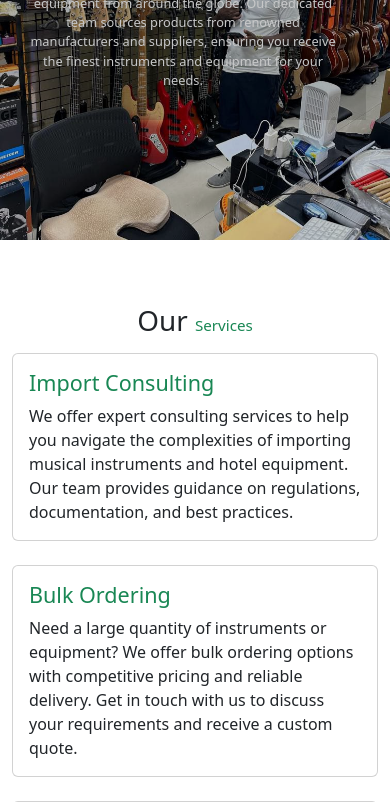
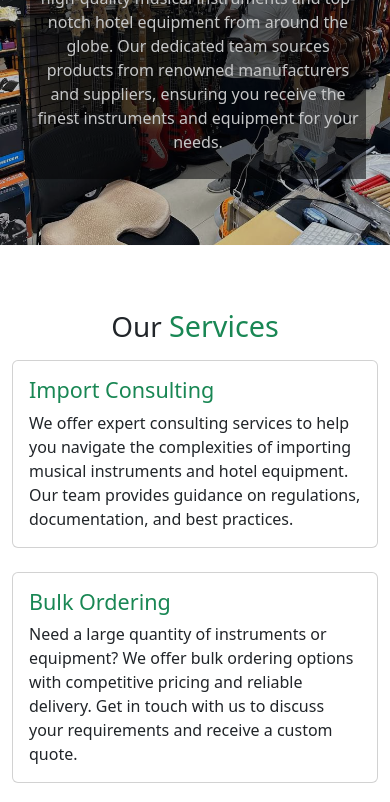
Before and after one commit to ADhailu/AKYF, a plain HTML site: page services.html in a window 390 px wide. Shown: the part 260-1062 px from the top of the page. Drawn offline with nearby package versions, Linux system fonts and the light colour scheme.

Commit message:
Update services.css

```diff
--- a/css/services.css
+++ b/css/services.css
@@ -53,8 +53,8 @@
     font-size: 1.3rem;
     font-weight: bold;
     margin-bottom: 1rem;
-    font-weight: 400;
-    background-color: rgba(0, 0, 0, 0.274);
+    font-weight: 300;
+    background-color: rgba(7, 7, 8, 0.557);
     padding: 30px;
 }
 
@@ -69,21 +69,25 @@
     transition: .3s all;
     cursor: pointer;
 }
+span{
+    font-size: 1.8rem;
 
+}
 @media (max-width: 767.98px) {
     .mb-4 {
         margin-bottom: 1rem !important;
     }
     .hero-title {
-        font-size: 0.8rem;
+        font-size: 1.0rem;
         font-weight: bold;
-        margin-bottom: 1rem;
-        background-color: rgba(0, 0, 0, 0.132);
-        padding: 30px;
-        font-weight: 300;
+        margin-top: 4rem;
+        background-color: rgba(7, 7, 8, 0.557);
+        margin-left: 30px !important;
+        font-weight: 200;
+        padding: 5px 5px 25px;
         }
     span{
-        font-size: 0.95rem;
+        font-size: 1.8rem;
     }
 
 }
```
